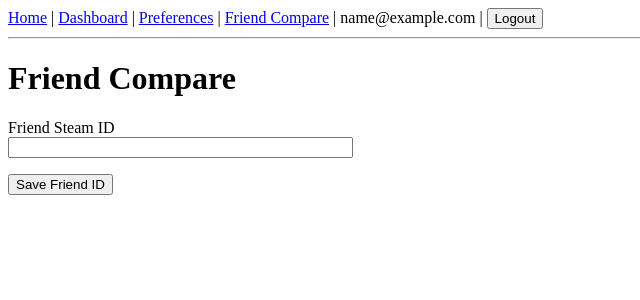
After one commit to matths05/Steam-Recommendation-Engine, a Flask app: page /profile/friend-compare in a window 1280 px wide. The commit adds this page. Shown: the top 300 px of the page, without its empty margins (0-640 px from the left). Run offline with Flask 2, Linux system fonts and the light colour scheme; the visitor is signed in with stand-in values (Sample User, id 1); some libraries are stand-ins or nearby versions.

Commit message:
Add friend compare form and route

```diff
--- a/flask_app/forms.py
+++ b/flask_app/forms.py
@@ -32,3 +32,10 @@ class LoginForm(FlaskForm):
     email = StringField("Email", validators=[DataRequired(), Email()])
     password = PasswordField("Password", validators=[DataRequired()])
     submit = SubmitField("Log in")
+
+class FriendCompareForm(FlaskForm):
+    friend_steam_id = StringField(
+        "Friend Steam ID",
+        validators=[DataRequired(), Length(min=3, max=32)]
+    )
+    submit = SubmitField("Save Friend ID")
--- a/flask_app/models.py
+++ b/flask_app/models.py
@@ -8,6 +8,8 @@ class User(db.Document, UserMixin):
     favorite_tags = db.ListField(db.StringField(), default=list)
     hated_tags = db.ListField(db.StringField(), default=list)
 
+    friend_steam_id = db.StringField()
+
     # This tells MongoEngine which collection name to use (optional but nice)
     meta = {"collection": "users"}
 
--- a/flask_app/profile_routes.py
+++ b/flask_app/profile_routes.py
@@ -1,7 +1,7 @@
 from flask import Blueprint, render_template, redirect, url_for
 from flask_login import login_required, current_user
+from .forms import PreferencesForm, FriendCompareForm
 
-from .forms import PreferencesForm
 
 profile = Blueprint("profile", __name__, url_prefix="/profile")
 
@@ -22,3 +22,19 @@ def preferences():
         return redirect(url_for("profile.preferences"))
 
     return render_template("preferences.html", form=form)
+
+@profile.route("/friend-compare", methods=["GET", "POST"])
+@login_required
+def friend_compare():
+    form = FriendCompareForm()
+
+    # Pre-fill with saved value on GET
+    if not form.is_submitted():
+        form.friend_steam_id.data = current_user.friend_steam_id or ""
+
+    if form.validate_on_submit():
+        current_user.friend_steam_id = form.friend_steam_id.data.strip()
+        current_user.save()
+        return redirect(url_for("profile.friend_compare"))
+
+    return render_template("friend_compare.html", form=form)
--- a/flask_app/templates/base.html
+++ b/flask_app/templates/base.html
@@ -11,6 +11,7 @@
       {% if current_user.is_authenticated %}
         <a href="{{ url_for('main.dashboard') }}">Dashboard</a> |
         <a href="{{ url_for('profile.preferences') }}">Preferences</a> |
+        <a href="{{ url_for('profile.friend_compare') }}">Friend Compare</a> |
         <span>{{ current_user.email }}</span> |
         <form action="{{ url_for('auth.logout') }}" method="POST" style="display:inline;">
           <input type="hidden" name="csrf_token" value="{{ csrf_token() }}">
--- /dev/null
+++ b/flask_app/templates/friend_compare.html
@@ -0,0 +1,19 @@
+{% extends "base.html" %}
+{% block title %}Friend Compare{% endblock %}
+
+{% block content %}
+  <h1>Friend Compare</h1>
+
+  <form method="POST">
+    {{ form.hidden_tag() }}
+    <p>
+      {{ form.friend_steam_id.label }}<br>
+      {{ form.friend_steam_id(size=40) }}
+    </p>
+    <p>{{ form.submit() }}</p>
+  </form>
+
+  {% if current_user.friend_steam_id %}
+    <p>Saved friend Steam ID: <strong>{{ current_user.friend_steam_id }}</strong></p>
+  {% endif %}
+{% endblock %}
```
